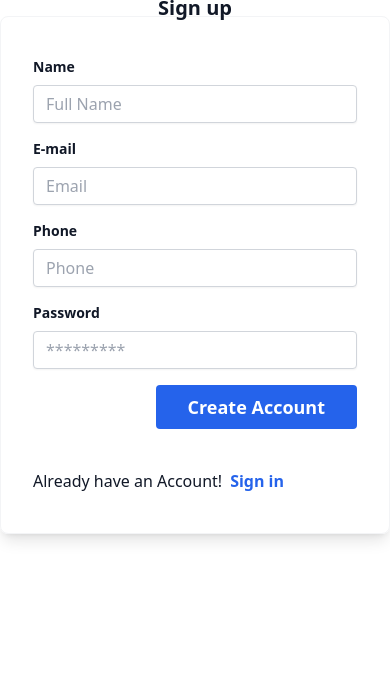
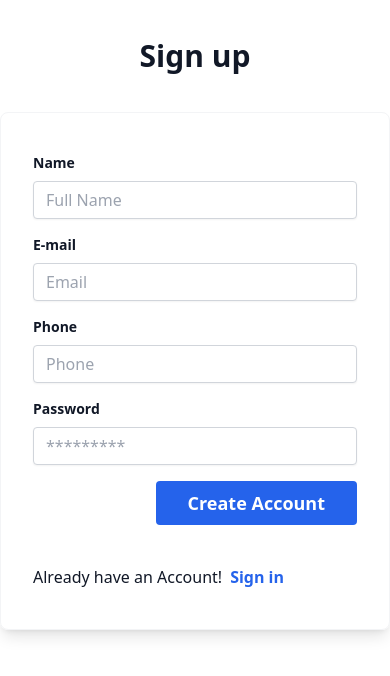
Before and after one commit to Mujahid-h/SQA-Software, a React (Create React App) app in the folder client/: page /signup in a window 390 px wide. Shown: the top 676 px of the page. Built offline with nearby package versions, Linux system fonts and the light colour scheme.

Commit message:
"Updated Signup component layout and typography"

```diff
--- a/client/src/pages/Signup.jsx
+++ b/client/src/pages/Signup.jsx
@@ -39,8 +39,8 @@ const Signup = () => {
   return (
     <div className="bg-white w-screen font-sans text-gray-900">
       <div className="mx-auto w-full sm:max-w-screen-sm md:max-w-screen-md lg:max-w-screen-lg xl:max-w-screen-xl">
-        <div className="mx-2  text-center md:mx-auto md:w-2/3 md:py-20">
-          <h1 className="text-xl font-black leading-4 sm:text-5xl xl:text-6xl">
+        <div className="mx-2 py-12 text-center md:mx-auto md:w-2/3 md:py-20">
+          <h1 className="text-3xl font-black leading-4 sm:text-5xl xl:text-6xl">
             Sign up
           </h1>
         </div>
```
